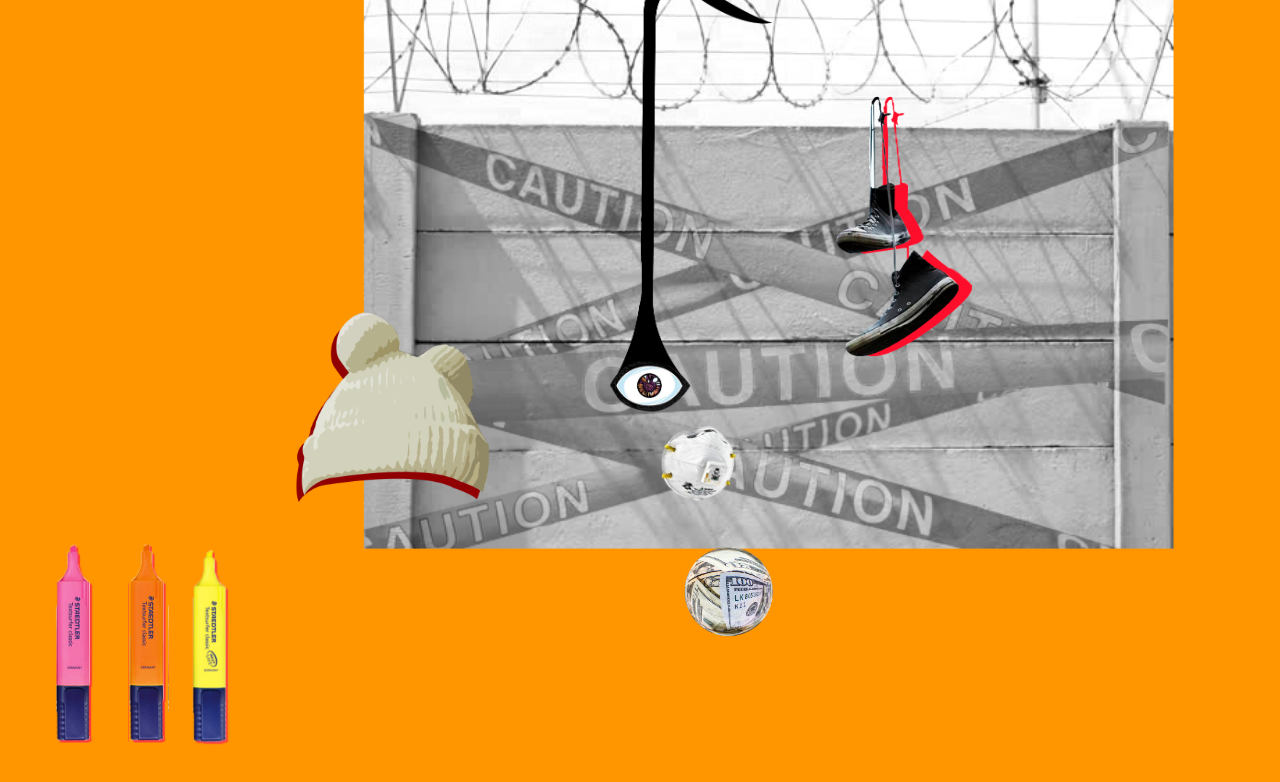
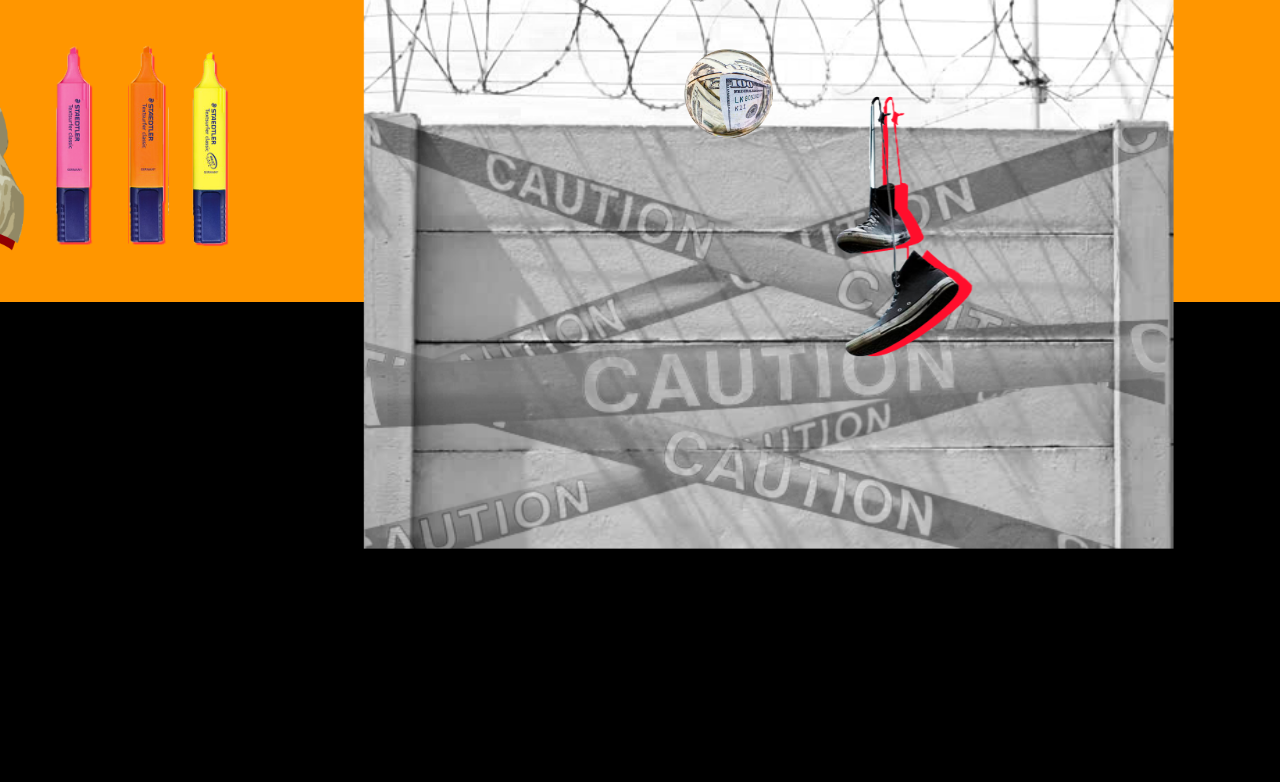
Before and after one commit to pleic346/Core-lab, a plain HTML site: page projects/collage.html in a window 1280 px wide. Drawn offline with Linux system fonts and the light colour scheme.

Commit message:
Update collage.css

```diff
--- a/styles/collage.css
+++ b/styles/collage.css
@@ -2,20 +2,15 @@ body{
 	background-color:black;
 }
 .albums{
-	width:100%;
+	background-color:black;
 	height:auto;
 	position:relative;
 }
 
 .container{
 	width:100%;
-	height:100%;
 	margin: 0 auto;
 	display:flex;
-	flex-direction: row;
-	flex-wrap:wrap;
-	justify-content:center;
-	align-items:center;
 }
 
 .clip{
```
